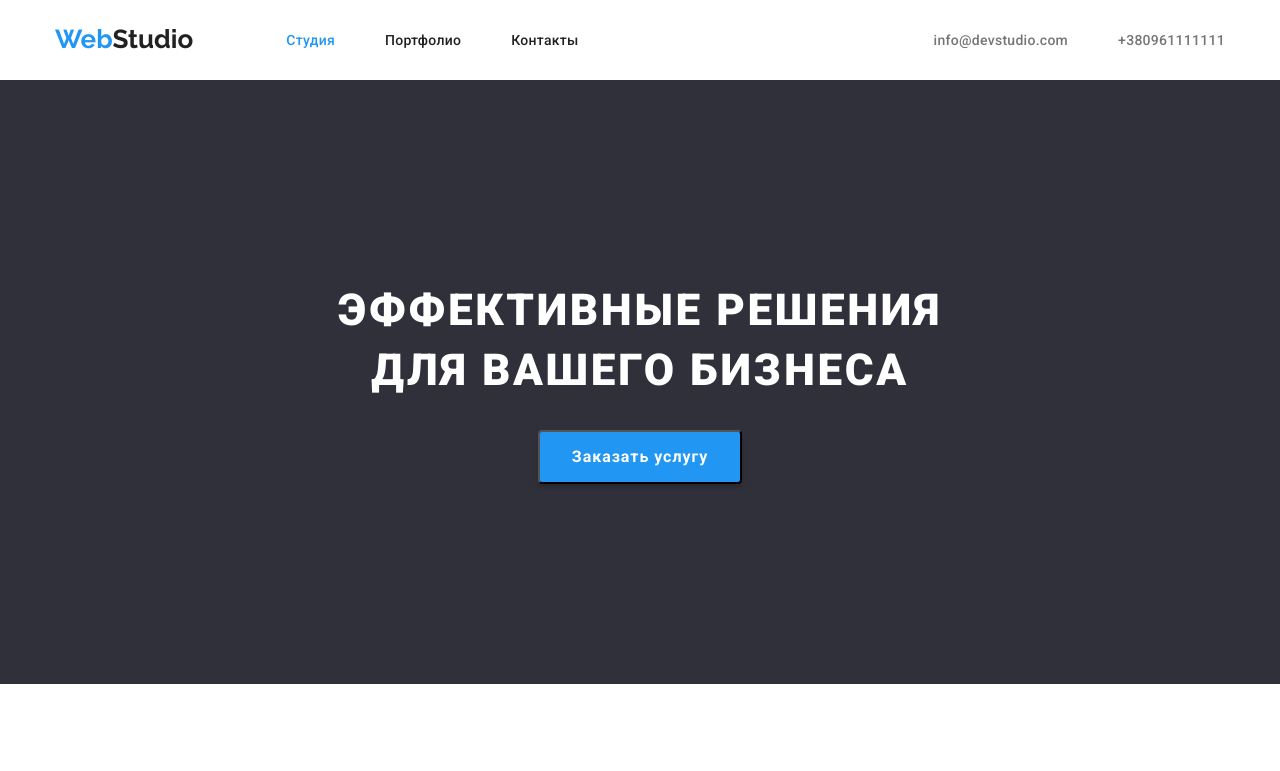
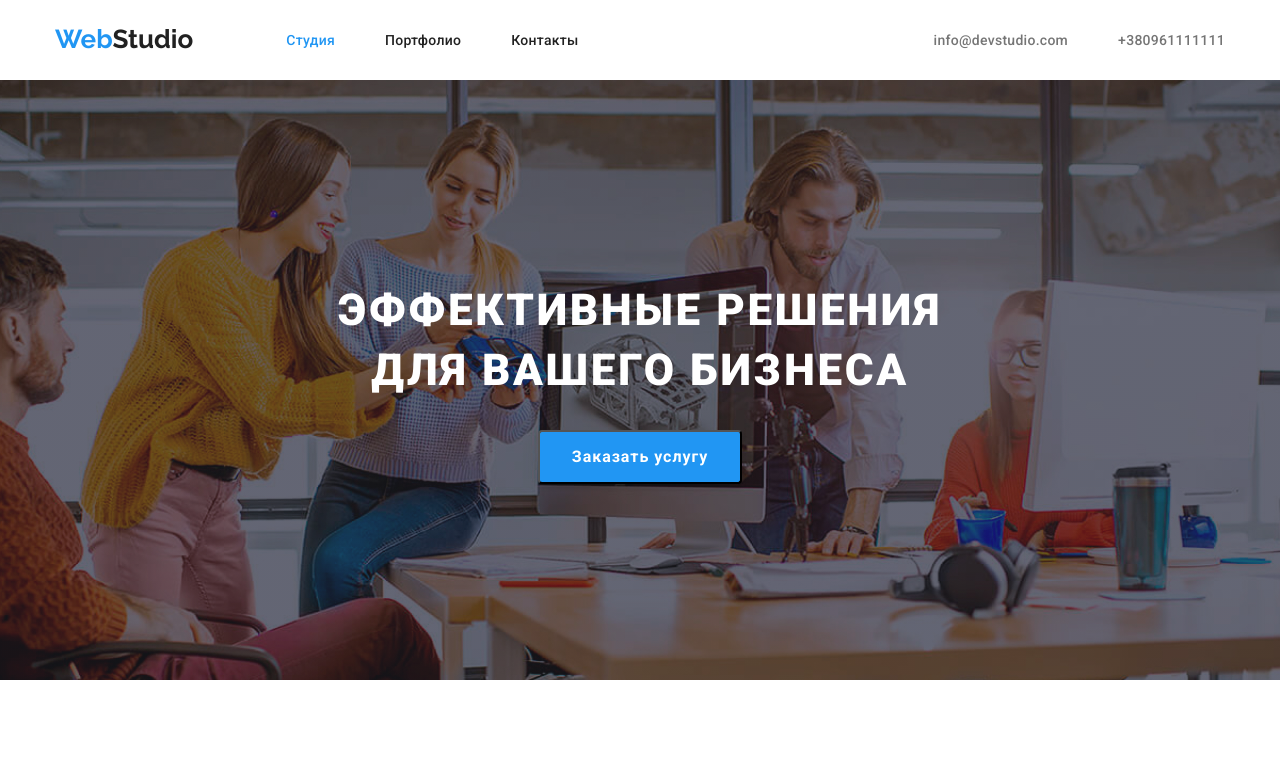
Before and after one commit to Oleg-Na/markup-hw-04, a plain HTML site: page index.html in a window 1280 px wide. Shown: the top 771 px of the page. Drawn offline with nearby package versions, Linux system fonts and the light colour scheme.

Commit message:
фон героя

```diff
--- a/css/styles.css
+++ b/css/styles.css
@@ -105,10 +105,17 @@ p {
 /* Герой */
 
 .hero {
-    background-color: var(--backround-dark);
+    max-width: 1600px;
+    height: 600px;
+    margin-left: auto;
+    margin-right: auto;
     text-align: center;
     padding: 200px;
     margin-bottom: 94px;
+    background-image: linear-gradient(to right, rgba(47, 48, 58, 0.4), rgba(47, 48, 58, 0.4)), url(../image/Img\ overlay\ \(2\).jpg);
+    background-repeat: no-repeat;
+    background-position: center;
+    background-size: cover;
 }
 
 .hero-text {
```
Also changed, not shown: image/Img overlay (2).jpg (added).
